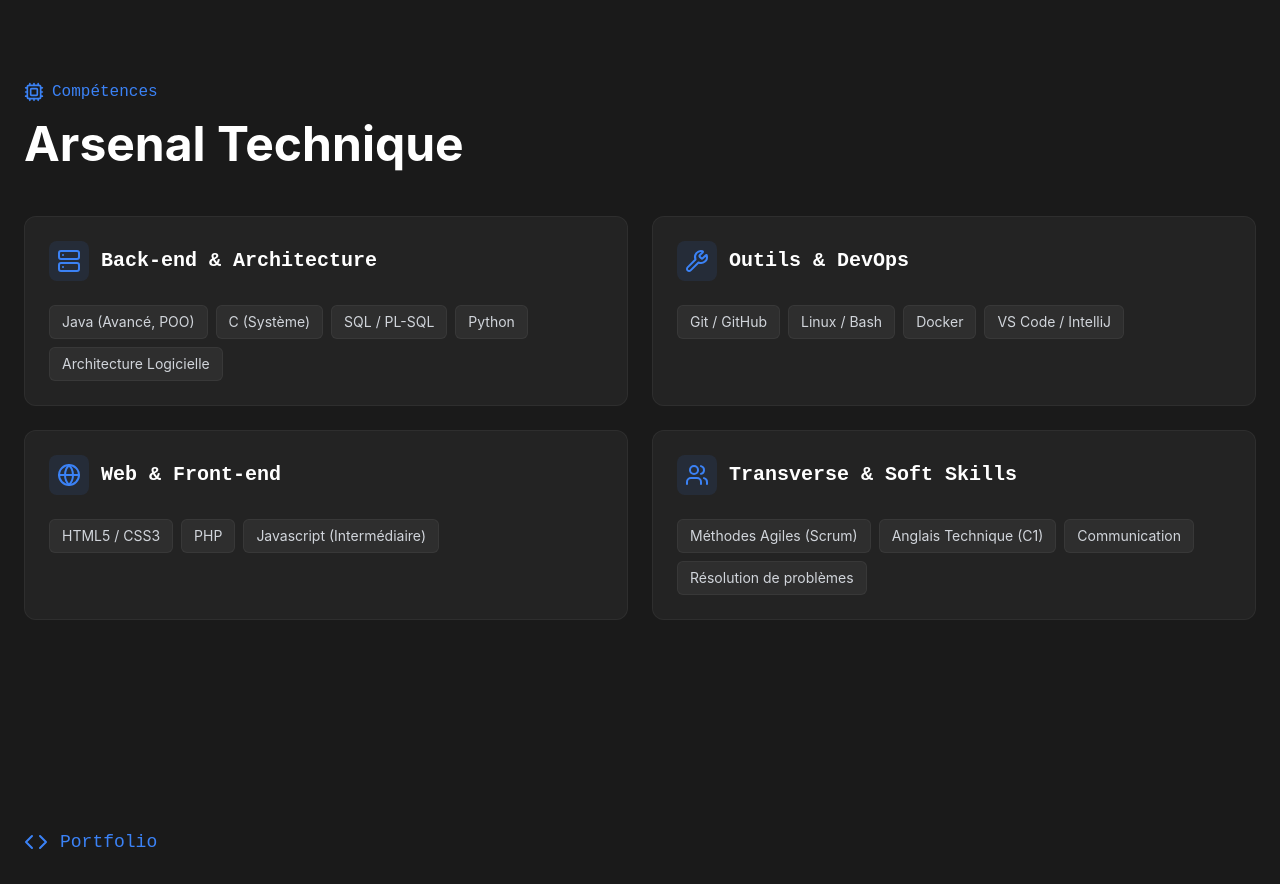
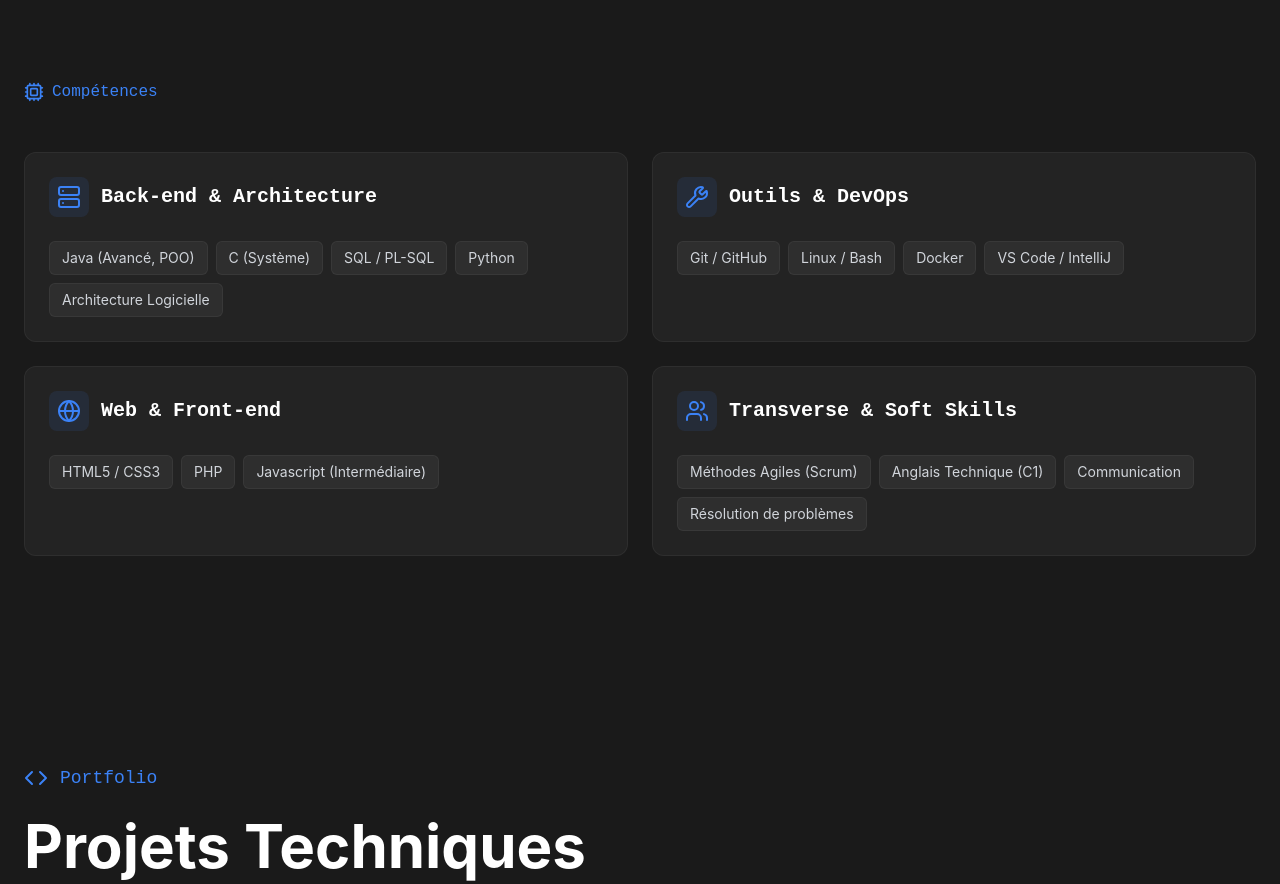
Before and after one commit to GirardotN/Portfolio, a React (Vite) app: page / in a window 1280 px wide. Shown: the part 800-1684 px from the top of the page. Built offline with nearby package versions, Linux system fonts and the light colour scheme.

Commit message:
fix : changement partie compétence

```diff
--- a/src/components/Skills.jsx
+++ b/src/components/Skills.jsx
@@ -60,7 +60,7 @@ const Skills = () => {
                         <Cpu size={20} />
                         <span>Compétences</span>
                     </div>
-                    <h2 className="text-3xl md:text-5xl font-bold">Arsenal Technique</h2>
+
                 </motion.div>
 
                 <div className="grid grid-cols-1 md:grid-cols-2 gap-6">
```
